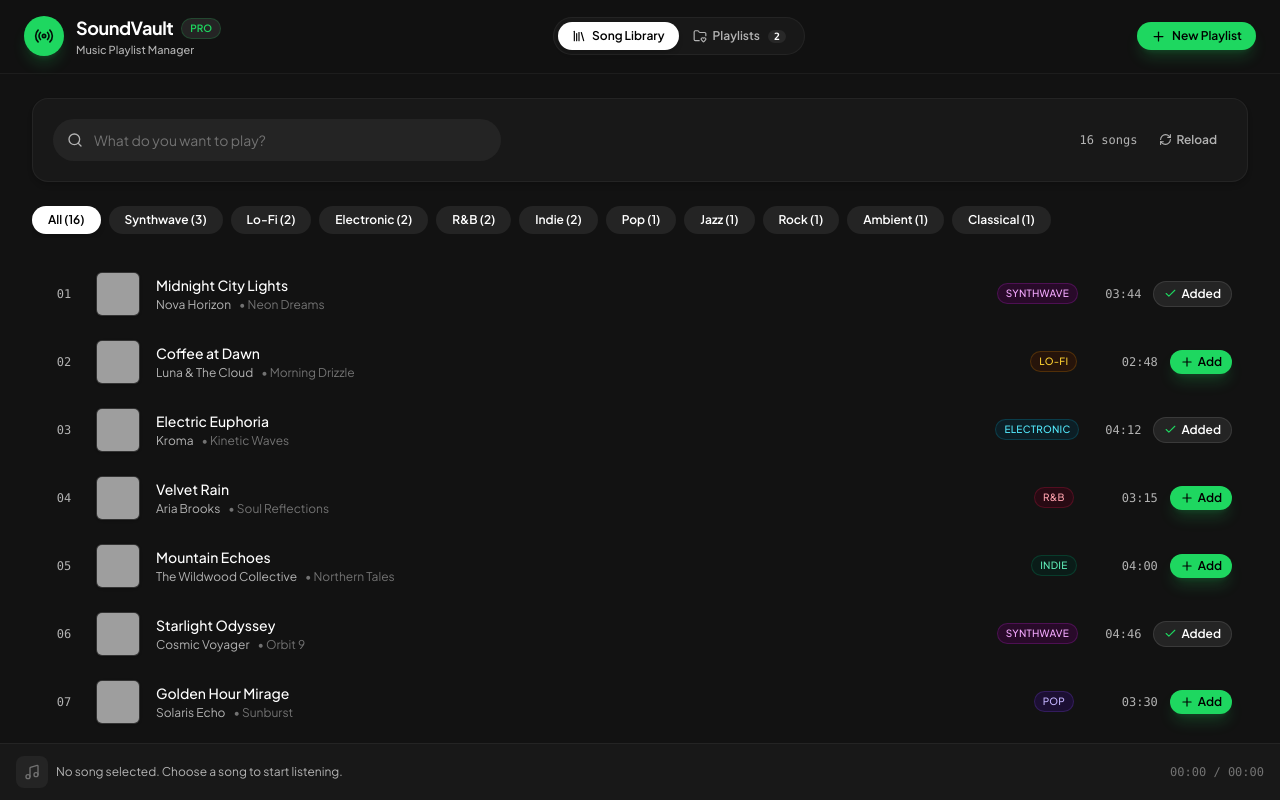
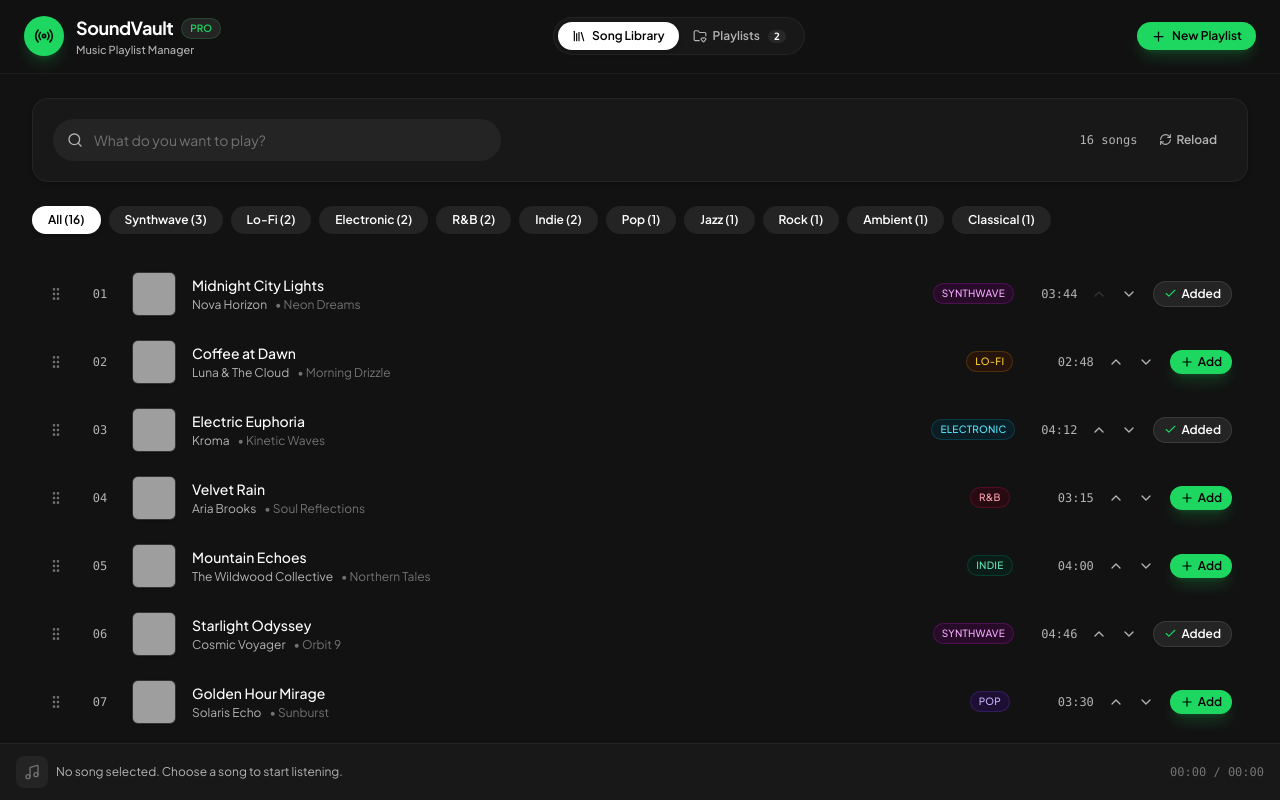
Before and after one commit to poojasalunkhe671/music-playlist-manager, a React (Vite) app: page / in a window 1280 px wide. Shown: the top 800 px of the page. Built offline with nearby package versions, Linux system fonts and the light colour scheme; grey boxes are pictures that could not be loaded.

Commit message:
feat(reorder): enable move up/down buttons and drag-and-drop across both song library and playlists

```diff
--- a/src/App.jsx
+++ b/src/App.jsx
@@ -283,6 +283,11 @@ export default function App() {
     )
   }
 
+  // Reorder songs in library
+  const handleReorderLibrarySongs = (newSongs) => {
+    setSongs(newSongs)
+  }
+
   const activePlaylist = playlists.find((p) => p.id === selectedPlaylistId) || null
 
   return (
@@ -315,6 +320,7 @@ export default function App() {
               setIsAddToPlaylistModalOpen(true)
             }}
             activePlaylist={activePlaylist}
+            onReorderSongs={handleReorderLibrarySongs}
           />
         )}
 
--- a/src/components/SongLibrary.jsx
+++ b/src/components/SongLibrary.jsx
@@ -13,10 +13,13 @@ export default function SongLibrary({
   isPlaying = false,
   onPlaySong,
   onAddToPlaylist,
-  activePlaylist = null
+  activePlaylist = null,
+  onReorderSongs
 }) {
   const [searchTerm, setSearchTerm] = useState('')
   const [selectedGenre, setSelectedGenre] = useState('ALL')
+  const [draggedSongId, setDraggedSongId] = useState(null)
+  const [dragOverSongId, setDragOverSongId] = useState(null)
 
   // Calculate unique genres & counts
   const genres = useMemo(() => {
@@ -44,6 +47,78 @@ export default function SongLibrary({
       return matchesGenre && matchesSearch
     })
   }, [songs, searchTerm, selectedGenre])
+
+  // Reorder Handlers (Move Up / Down & Drag-and-Drop for Library)
+  const handleMoveUp = (index) => {
+    if (index <= 0 || !onReorderSongs) return
+    const targetSong = filteredSongs[index]
+    const prevSong = filteredSongs[index - 1]
+    const newSongs = [...songs]
+    const idxA = newSongs.findIndex((s) => s.id === targetSong.id)
+    const idxB = newSongs.findIndex((s) => s.id === prevSong.id)
+    if (idxA !== -1 && idxB !== -1) {
+      const temp = newSongs[idxA]
+      newSongs[idxA] = newSongs[idxB]
+      newSongs[idxB] = temp
+      onReorderSongs(newSongs)
+    }
+  }
+
+  const handleMoveDown = (index) => {
+    if (index >= filteredSongs.length - 1 || !onReorderSongs) return
+    const targetSong = filteredSongs[index]
+    const nextSong = filteredSongs[index + 1]
+    const newSongs = [...songs]
+    const idxA = newSongs.findIndex((s) => s.id === targetSong.id)
+    const idxB = newSongs.findIndex((s) => s.id === nextSong.id)
+    if (idxA !== -1 && idxB !== -1) {
+      const temp = newSongs[idxA]
+      newSongs[idxA] = newSongs[idxB]
+      newSongs[idxB] = temp
+      onReorderSongs(newSongs)
+    }
+  }
+
+  const handleDragStart = (e, songId) => {
+    setDraggedSongId(songId)
+    e.dataTransfer.setData('text/plain', songId)
+    e.dataTransfer.effectAllowed = 'move'
+  }
+
+  const handleDragOver = (e, targetSongId) => {
+    e.preventDefault()
+    e.dataTransfer.dropEffect = 'move'
+    if (dragOverSongId !== targetSongId) {
+      setDragOverSongId(targetSongId)
+    }
+  }
+
+  const handleDrop = (e, targetSongId) => {
+    e.preventDefault()
+    if (!draggedSongId || draggedSongId === targetSongId || !onReorderSongs) {
+      setDraggedSongId(null)
+      setDragOverSongId(null)
+      return
+    }
+
+    const newSongs = [...songs]
+    const fromIndex = newSongs.findIndex((s) => s.id === draggedSongId)
+    const toIndex = newSongs.findIndex((s) => s.id === targetSongId)
+
+    if (fromIndex !== -1 && toIndex !== -1) {
+      const [movedSong] = newSongs.splice(fromIndex, 1)
+      newSongs.splice(toIndex, 0, movedSong)
+      onReorderSongs(newSongs)
+    }
+
+    setDraggedSongId(null)
+    setDragOverSongId(null)
+  }
+
+  const handleDragEnd = () => {
+    setDraggedSongId(null)
+    setDragOverSongId(null)
+  }
 
   return (
     <div className="flex flex-col gap-6">
@@ -175,12 +250,15 @@ export default function SongLibrary({
           </div>
         )}
 
-        {/* Song Rows */}
+        {/* Song Rows (With Up/Down and Drag and Drop Reordering!) */}
         {!isLoading &&
           !error &&
           filteredSongs.map((song, index) => {
             const isCurrentSong = currentSong?.id === song.id
             const isAddedToActive = activePlaylist?.songIds.includes(song.id)
+            const canMoveUp = index > 0
+            const canMoveDown = index < filteredSongs.length - 1
+            const isDragOver = dragOverSongId === song.id
 
             return (
               <SongRow
@@ -193,6 +271,16 @@ export default function SongLibrary({
                 mode="library"
                 onAddToPlaylist={onAddToPlaylist}
                 isAddedToActivePlaylist={isAddedToActive}
+                onMoveUp={() => handleMoveUp(index)}
+                onMoveDown={() => handleMoveDown(index)}
+                canMoveUp={canMoveUp}
+                canMoveDown={canMoveDown}
+                isDraggable={true}
+                onDragStart={(e) => handleDragStart(e, song.id)}
+                onDragOver={(e) => handleDragOver(e, song.id)}
+                onDrop={(e) => handleDrop(e, song.id)}
+                onDragEnd={handleDragEnd}
+                isDragOver={isDragOver}
               />
             )
           })}
--- a/src/components/SongRow.jsx
+++ b/src/components/SongRow.jsx
@@ -18,7 +18,7 @@ export default function SongRow({
   onMoveDown,
   canMoveUp = true,
   canMoveDown = true,
-  isDraggable = false,
+  isDraggable = true,
   onDragStart,
   onDragOver,
   onDrop,
@@ -44,10 +44,10 @@ export default function SongRow({
           : 'hover:bg-[#2a2a2a]/60 text-white'
       } ${isDragOver ? 'border-t-2 border-t-[#1ed760] bg-[#1ed760]/10' : ''}`}
     >
-      {/* Left section: drag handle (if playlist) + index / play button + cover image + title & artist */}
-      <div className="flex items-center gap-2.5 sm:gap-4 min-w-0 flex-1 mr-2">
-        {/* Drag handle on playlist mode */}
-        {mode === 'playlist' && (
+      {/* Left section: drag handle + index / play button + cover image + title & artist */}
+      <div className="flex items-center gap-2 sm:gap-4 min-w-0 flex-1 mr-2">
+        {/* Drag handle */}
+        {isDraggable && (
           <div
             className="text-[#727272] hover:text-white cursor-grab active:cursor-grabbing p-1 -ml-1 transition-colors"
             title="Drag to reorder"
@@ -57,11 +57,14 @@ export default function SongRow({
         )}
 
         {/* Index or Play icon */}
-        <div className="relative w-8 h-8 flex-shrink-0 flex items-center justify-center">
+        <div className="relative w-7 h-7 sm:w-8 sm:h-8 flex-shrink-0 flex items-center justify-center">
           <button
             type="button"
-            onClick={() => onPlay && onPlay(song)}
-            className="w-8 h-8 rounded-full flex items-center justify-center transition-all text-[#b3b3b3] group-hover:text-white"
+            onClick={(e) => {
+              e.stopPropagation()
+              if (onPlay) onPlay(song)
+            }}
+            className="w-7 h-7 sm:w-8 sm:h-8 rounded-full flex items-center justify-center transition-all text-[#b3b3b3] group-hover:text-white"
             title={isCurrentSong && isPlaying ? 'Pause' : 'Play song'}
             aria-label={isCurrentSong && isPlaying ? `Pause ${song.title}` : `Play ${song.title}`}
           >
@@ -80,7 +83,7 @@ export default function SongRow({
                 >
                   {typeof index === 'number' ? String(index + 1).padStart(2, '0') : ''}
                 </span>
-                <Play size={15} className="hidden group-hover:block translate-x-0.5" fill="currentColor" />
+                <Play size={14} className="hidden group-hover:block translate-x-0.5" fill="currentColor" />
               </>
             )}
           </button>
@@ -111,7 +114,10 @@ export default function SongRow({
         <div className="min-w-0 flex-1">
           <div className="flex items-center gap-2">
             <h4
-              onClick={() => onPlay && onPlay(song)}
+              onClick={(e) => {
+                e.stopPropagation()
+                if (onPlay) onPlay(song)
+              }}
               className={`text-sm font-medium truncate cursor-pointer hover:underline transition-colors ${
                 isCurrentSong ? 'text-[#1ed760] font-semibold' : 'text-white'
               }`}
@@ -136,29 +142,64 @@ export default function SongRow({
       </div>
 
       {/* Middle section: Genre badge */}
-      <div className="hidden sm:flex items-center justify-center w-28 px-2 flex-shrink-0">
+      <div className="hidden sm:flex items-center justify-center w-24 md:w-28 px-1 flex-shrink-0">
         <Badge genre={song.genre} size="xs" />
       </div>
 
-      {/* Right section: Duration + Action Buttons */}
-      <div className="flex items-center gap-1.5 sm:gap-3 flex-shrink-0">
+      {/* Right section: Duration + Reorder (Up/Down) + Action Buttons */}
+      <div className="flex items-center gap-1 sm:gap-2 flex-shrink-0">
         <span className="hidden sm:inline text-xs font-mono text-[#b3b3b3] w-12 text-right">
           {formatDuration(song.duration)}
         </span>
+
+        {/* Move Up / Down Buttons (Available in both Library & Playlist) */}
+        {(onMoveUp || onMoveDown) && (
+          <div className="flex items-center gap-0.5">
+            <button
+              type="button"
+              onClick={(e) => {
+                e.stopPropagation()
+                if (canMoveUp && onMoveUp) onMoveUp(index)
+              }}
+              disabled={!canMoveUp}
+              title="Move Up"
+              aria-label="Move Up"
+              className="p-1 sm:p-1.5 rounded-full text-[#b3b3b3] hover:text-white hover:bg-white/10 disabled:opacity-20 disabled:hover:bg-transparent disabled:cursor-not-allowed transition-colors"
+            >
+              <ChevronUp size={16} />
+            </button>
+            <button
+              type="button"
+              onClick={(e) => {
+                e.stopPropagation()
+                if (canMoveDown && onMoveDown) onMoveDown(index)
+              }}
+              disabled={!canMoveDown}
+              title="Move Down"
+              aria-label="Move Down"
+              className="p-1 sm:p-1.5 rounded-full text-[#b3b3b3] hover:text-white hover:bg-white/10 disabled:opacity-20 disabled:hover:bg-transparent disabled:cursor-not-allowed transition-colors"
+            >
+              <ChevronDown size={16} />
+            </button>
+          </div>
+        )}
 
         {/* Mode: Library actions (Add to Playlist button) */}
         {mode === 'library' && (
           <Button
             size="xs"
             variant={isAddedToActivePlaylist ? 'secondary' : 'primary'}
-            onClick={() => onAddToPlaylist && onAddToPlaylist(song)}
+            onClick={(e) => {
+              e.stopPropagation()
+              if (onAddToPlaylist) onAddToPlaylist(song)
+            }}
             title={
               isAddedToActivePlaylist
                 ? 'Already in selected playlist'
                 : 'Add to playlist'
             }
             icon={isAddedToActivePlaylist ? <Check size={13} className="text-[#1ed760]" /> : <Plus size={14} />}
-            className="text-xs font-semibold"
+            className="text-xs font-semibold ml-0.5"
           >
             <span className="hidden md:inline">
               {isAddedToActivePlaylist ? 'Added' : 'Add'}
@@ -166,44 +207,20 @@ export default function SongRow({
           </Button>
         )}
 
-        {/* Mode: Playlist actions (Move Up / Down buttons + Remove) */}
+        {/* Mode: Playlist actions (Remove button) */}
         {mode === 'playlist' && (
-          <div className="flex items-center gap-1">
-            {/* Move Up Button */}
           <button
             type="button"
-              onClick={() => onMoveUp && onMoveUp(index)}
-              disabled={!canMoveUp}
-              title="Move Up"
-              aria-label="Move Up"
-              className="p-1.5 rounded-full text-[#b3b3b3] hover:text-white hover:bg-white/10 disabled:opacity-20 disabled:hover:bg-transparent disabled:cursor-not-allowed transition-colors"
-            >
-              <ChevronUp size={16} />
-            </button>
-
-            {/* Move Down Button */}
-            <button
-              type="button"
-              onClick={() => onMoveDown && onMoveDown(index)}
-              disabled={!canMoveDown}
-              title="Move Down"
-              aria-label="Move Down"
-              className="p-1.5 rounded-full text-[#b3b3b3] hover:text-white hover:bg-white/10 disabled:opacity-20 disabled:hover:bg-transparent disabled:cursor-not-allowed transition-colors"
-            >
-              <ChevronDown size={16} />
-            </button>
-
-            {/* Remove button */}
-            <button
-              type="button"
-              onClick={() => onRemove && onRemove(song.id)}
+            onClick={(e) => {
+              e.stopPropagation()
+              if (onRemove) onRemove(song.id)
+            }}
             title="Remove from playlist"
             aria-label="Remove from playlist"
             className="p-1.5 rounded-full text-[#b3b3b3] hover:text-rose-400 hover:bg-rose-950/30 transition-colors ml-0.5"
           >
             <Trash2 size={16} />
           </button>
-          </div>
         )}
       </div>
     </div>
```
Lines whose indentation alone changed are shown as unchanged.
